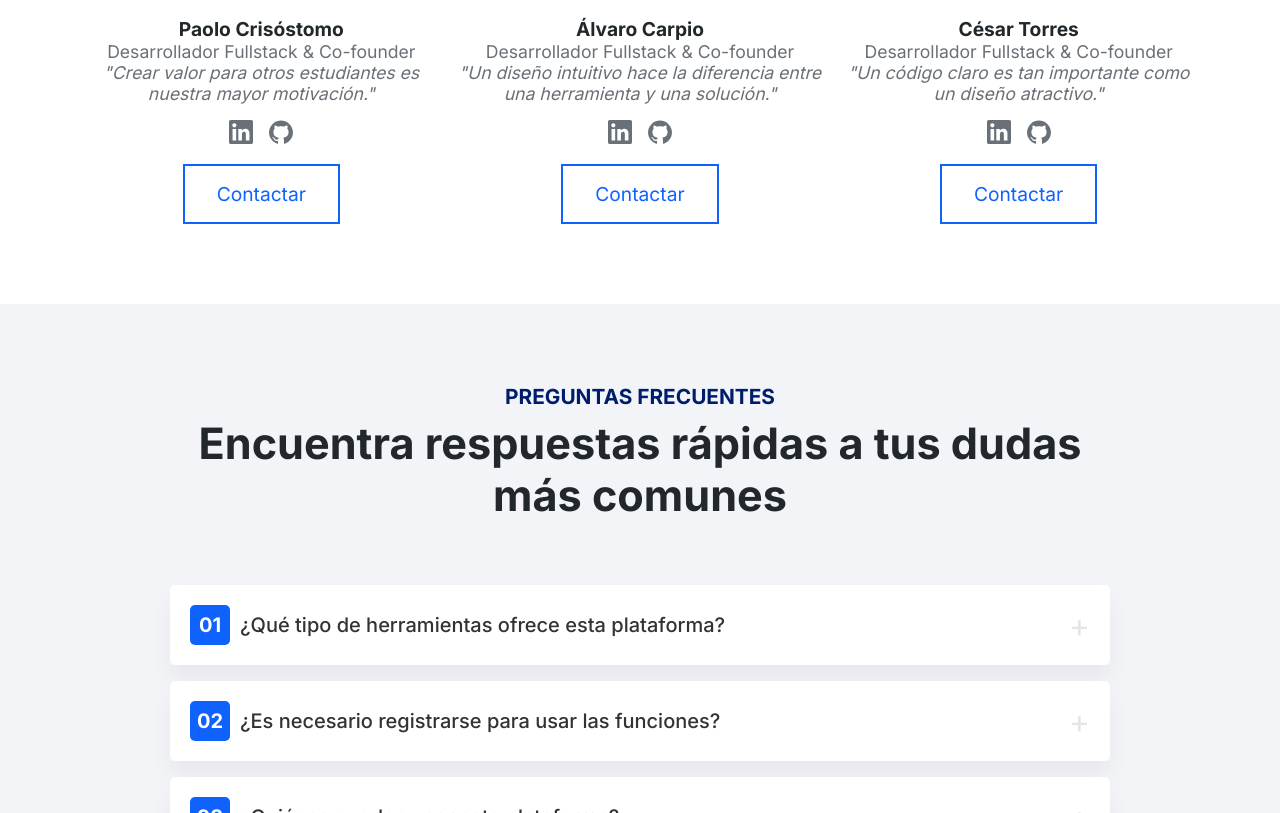
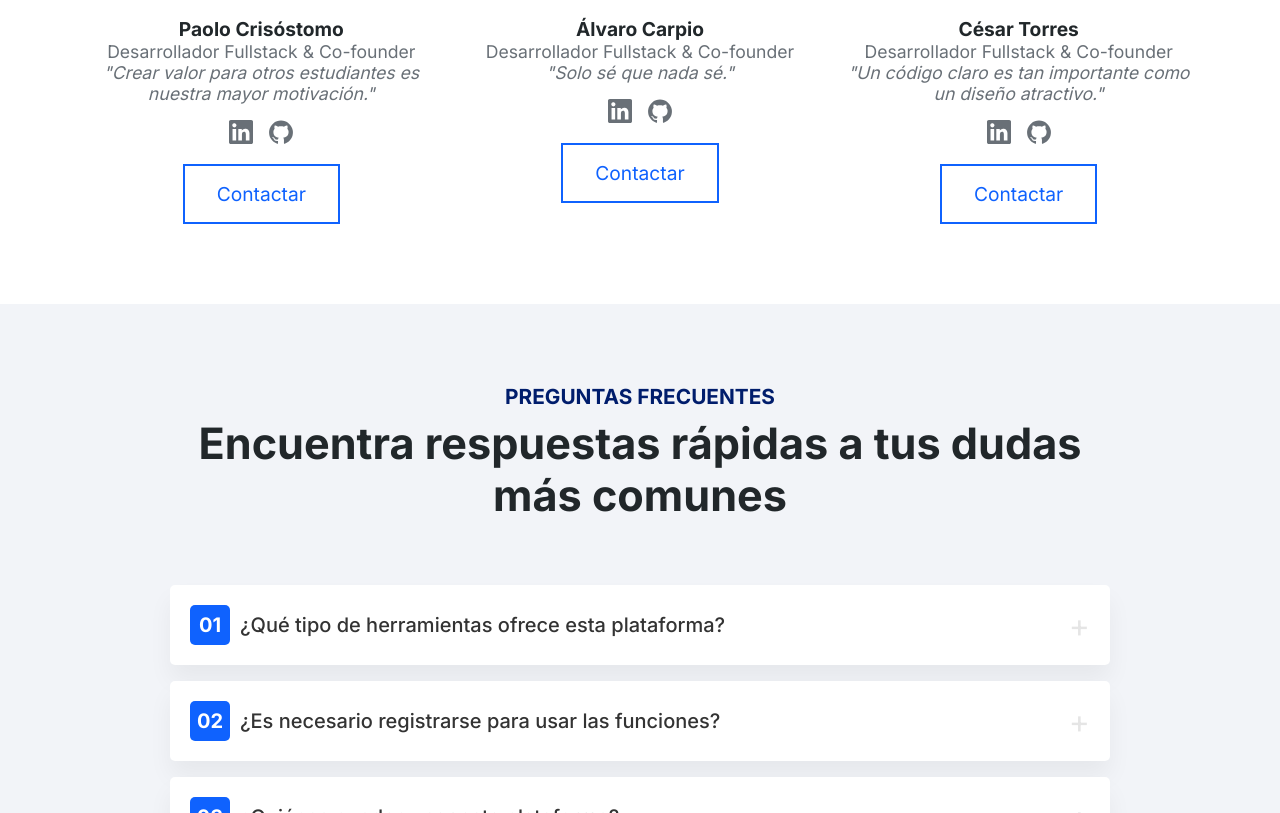
Before and after one commit to pcrisho/website-dpg.github.io, a website: page index.html in a window 1280 px wide. Shown: the part 2893-3706 px from the top of the page. Drawn offline with nearby package versions, Linux system fonts and the light colour scheme; a script that the page names is missing.

Commit message:
Update index.html

```diff
--- a/index.html
+++ b/index.html
@@ -329,8 +329,7 @@
                         <div class="card__objects">
                             <h3>Álvaro Carpio</h3>
                             <p class="role">Desarrollador Fullstack & Co-founder</p>
-                            <p class="description">"Un diseño intuitivo hace la diferencia entre una herramienta y una
-                                solución."</p>
+                            <p class="description">"Solo sé que nada sé."</p>
                         </div>
 
                         <div class="grid__card__social-media">
```
